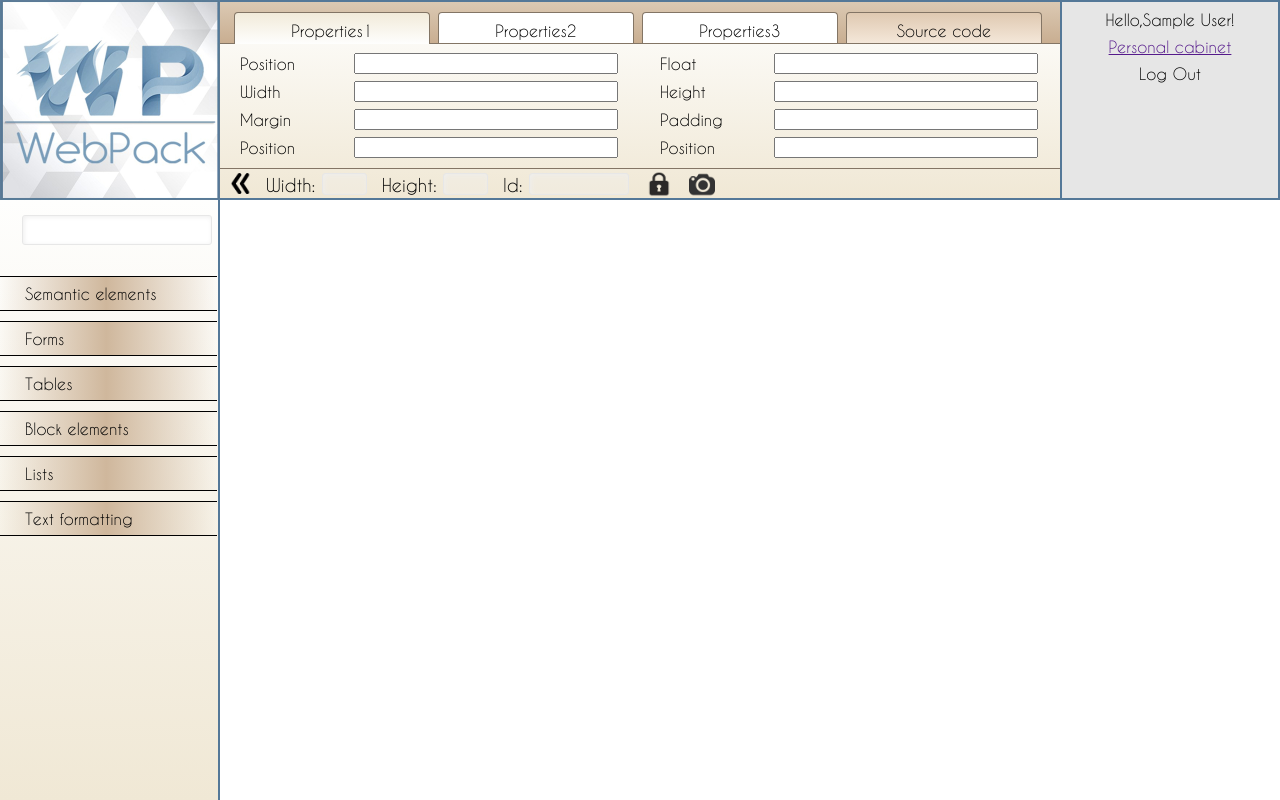
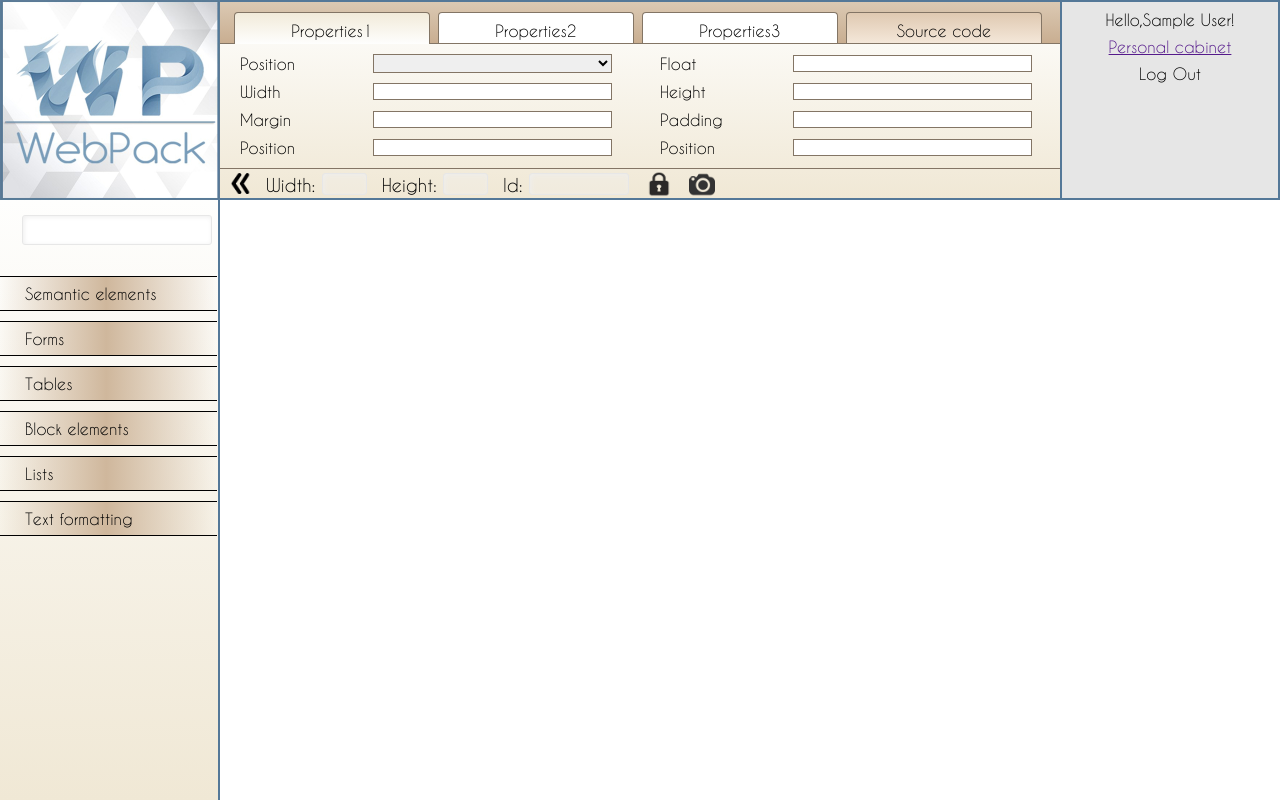
Before and after one commit to ScrumWebPack2017/webpackpj, a PHP site: page / in a window 1280 px wide. Run offline with PHP 8.4, Linux system fonts and the light colour scheme; the visitor is signed in with stand-in values (Sample User, id 1).

Commit message:
small fixes

```diff
--- a/index.php
+++ b/index.php
@@ -46,7 +46,15 @@
                 <div id="props1" class="property_list" style="z-index: 5; visibility: visible">
                     <div class="property">
                         <div class="property_label"> Position </div>
-                        <input class="property_input" type="text">
+                        <select class="property_input">
+                            <option>  </option>
+                            <option> absolute </option>
+                            <option> fixed </option>
+                            <option> relative </option>
+                            <option> static </option>
+                            <option> inherit </option>
+                        </select>
+                        <!--<input class="property_input" type="text"> -->
                     </div>
                     <div class="property">
                         <div class="property_label"> Float </div>
--- a/scripts/common.js
+++ b/scripts/common.js
@@ -35,7 +35,7 @@ function tabControl() {
 function shiftLeftBar() {
     var x = $('#left_bar').css('left').split('p')[0];
     if (x == 0) {
-        $('#left_bar').animate({ left: "-220px" } , 400);
+        $('#left_bar').animate({ left: "-230px" } , 400);
         $('#left_btn').css('backgroundImage', 'url(images/arrRight.png)');
     } else {
         $('#left_bar').animate({ left: "0px" } , 400);
@@ -45,9 +45,11 @@ function shiftLeftBar() {
 
 function normalizePage() {
     var w = document.documentElement.clientWidth;
-
     var h = document.documentElement.clientHeight;
-    $('#top_menu').css('width', w - 440);
+    if (w > 1800)
+        $('#top_menu').css('width', w - 444);
+    else
+        $('#top_menu').css('width', w - 440);
     $('#left_bar').css('height', h - 200);
     $('#left_btn_col').css('padding-top', (h - 240)/2);
 
@@ -60,8 +62,12 @@ function normalizePage() {
 
 
     $('.property').css('width', $('#properties').width() / 2 - 40);
-    $('.property_label').css('width', $('.property').width() * 0.3);
-    $('.property_input').css('width', $('.property').width() * 0.7 - 10);
+    $('.property_label').css('width', $('.property').width() * 0.35);
+
+    $('.property_input').css('width', $('.property').width() * 0.65 - 10);
+    $('select.property_input').css({
+        'width': $('.property_input').width() + 4
+    });
 }
 
 /* Authorization
--- a/scripts/graphicsEditor.js
+++ b/scripts/graphicsEditor.js
@@ -208,7 +208,7 @@ $(document).ready(function() {
 
 function normalizeWorkplace() {
     var w = document.body.scrollWidth;
-    $('#workplace').css('width', w - 20);
+    $('#workplace').css('width', w - 5);
     $("#res_pass").css({
         marginTop: "19px"
     });
--- a/styles/common.css
+++ b/styles/common.css
@@ -1,6 +1,21 @@
 @font-face {
     font-family: 'CaviarDreams';
     src: url('../fonts/CaviarDreams.ttf');
+}
+
+.property_input {
+    margin: 0;
+    padding: 0;
+    border: 1px solid #837565;
+    text-rendering: auto;
+    color: initial;
+    letter-spacing: normal;
+    word-spacing: normal;
+    text-transform: none;
+    text-indent: 0px;
+    text-shadow: none;
+    display: inline-block;
+    text-align: start;
 }
 
 body {
@@ -202,7 +217,7 @@ header {
 
 #left_bar {
     position: fixed;
-    z-index: 10;
+    z-index: 100000;
     top: 200px;
     left: 0;
     width: 218px;
@@ -347,7 +362,7 @@ header {
 }
 
 #search_result {
-    width: 216px;
+    width: 200px;
     padding-top: 10px;
     visibility: hidden;
     position: absolute;
```
